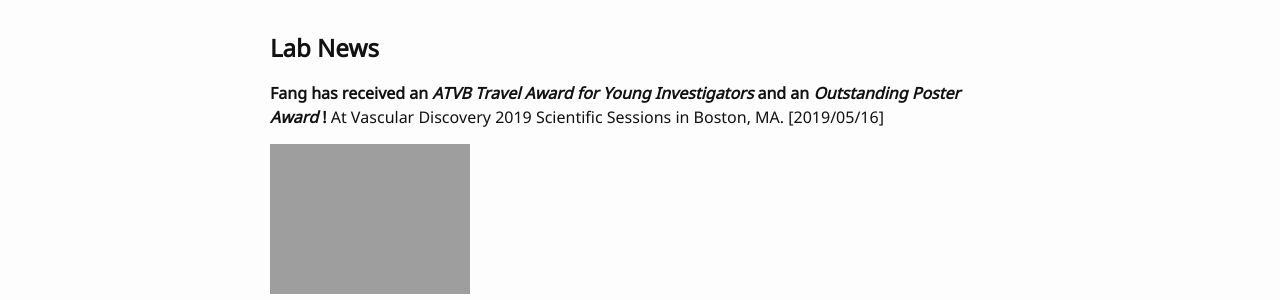
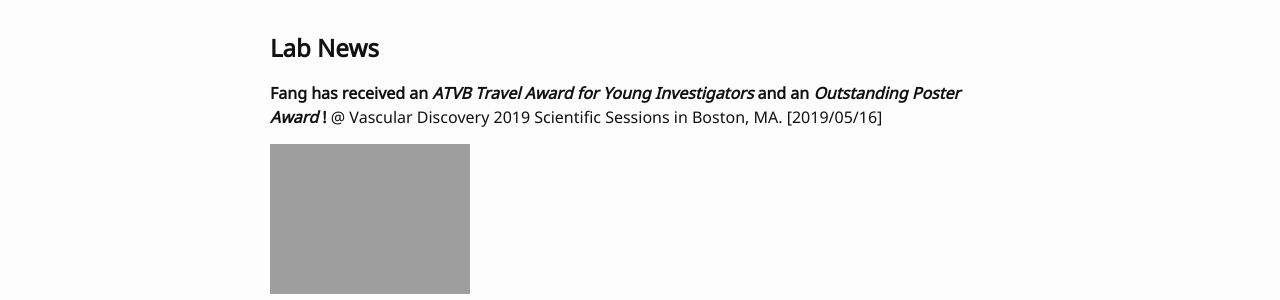
Before and after one commit to hanruizhang/zhanglab, a Jekyll site: the page built from 5_News.md, in a window 1280 px wide. Shown: the part 249-549 px from the top of the page. Built offline with Jekyll 4.4.1, drawn with Linux system fonts in a browser that asks for light colours.

Commit message:
Update 5_News.md

```diff
--- a/5_News.md
+++ b/5_News.md
@@ -10,7 +10,7 @@
 
 
 ## **Lab News**
-#### **Fang has received an _ATVB Travel Award for Young Investigators_ and an _Outstanding Poster Award_ !** At Vascular Discovery 2019 Scientific Sessions in Boston, MA. [2019/05/16]
+#### **Fang has received an _ATVB Travel Award for Young Investigators_ and an _Outstanding Poster Award_ !** @ Vascular Discovery 2019 Scientific Sessions in Boston, MA. [2019/05/16]
 <img src="{{ '/images/2019ATVB_TravelAward.jpg' | absolute_url }}" alt="2019ATVB_TravelAward" width="200">
 
 #### **Dr. Fang Li joined the lab as a Postdoctoral Scientist.** [2018/11/15]
```
